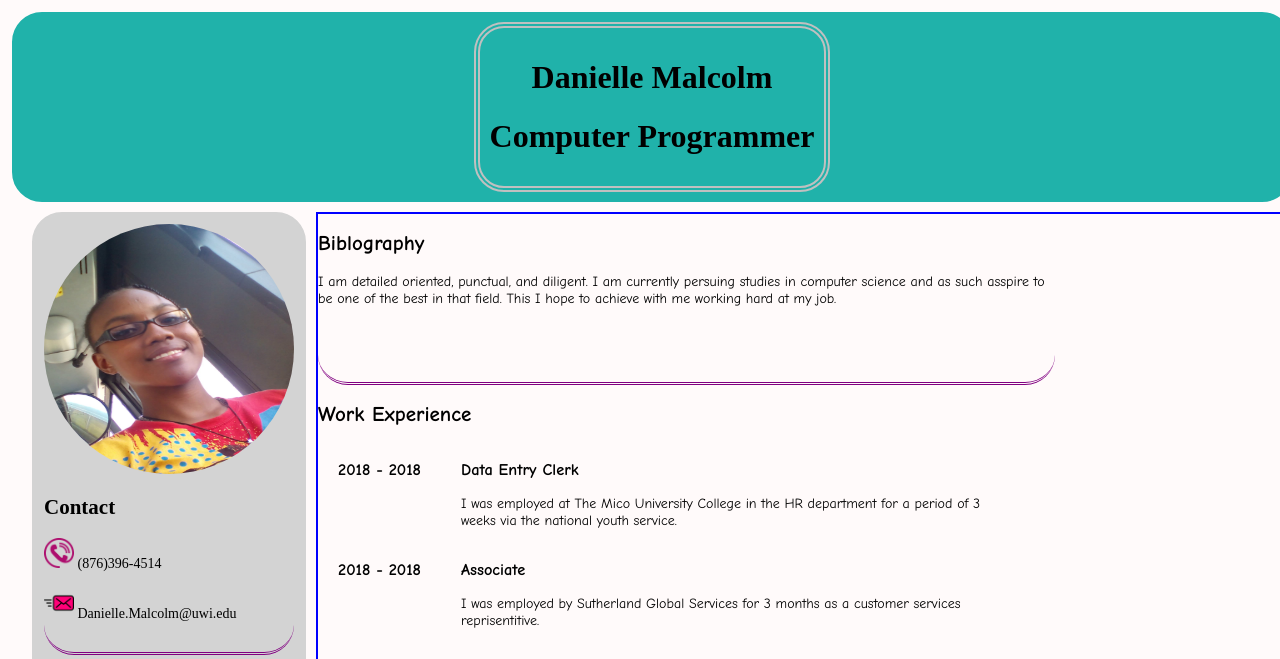
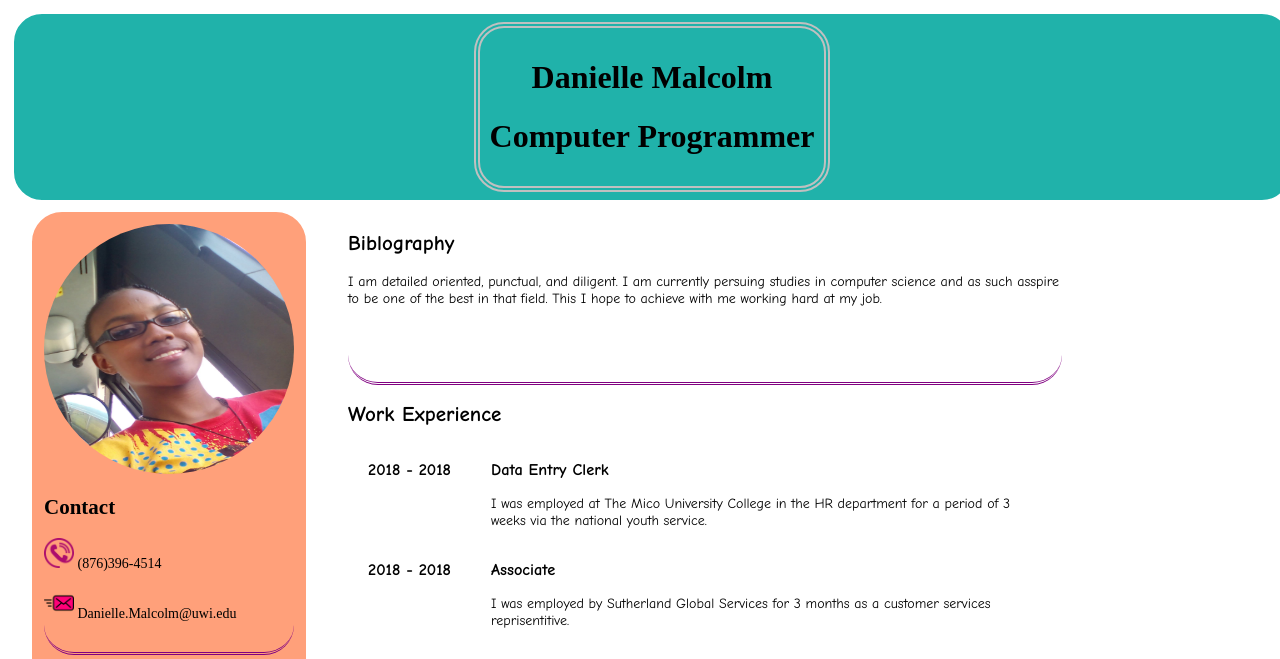
Before and after one commit to Dannzii1/DanielleMalcolm.github.io, a plain HTML site: page Index.html in a window 1280 px wide. Shown: the top 659 px of the page. Drawn offline with Linux system fonts and the light colour scheme.

Commit message:
Changing of color and added some new grid columbs

```diff
--- a/Style.css
+++ b/Style.css
@@ -1,10 +1,10 @@
 body {
   padding: 0;
   margin: 0;
-  background:Snow;
+  background:white;
 }
 .mygrid {
-  border: 2px Snow solid;
+  border: 2px white solid;
   width: 1300px;
   height: 1300px;
   display: grid;
@@ -17,7 +17,7 @@ body {
   grid-column-end: 7;
   grid-row-start: 1;
   grid-row-end: 3;
-  border: 2px LightSeaGreen solid;
+  border: 2px white solid;
   background-color: LightSeaGreen;
   display: flex;
   justify-content: center;
@@ -35,8 +35,8 @@ body {
   grid-column-end: 4;
   grid-row-start: 3;
   grid-row-end: 5;
-  border: 2px Lightgrey solid;
-  background-color: Lightgrey;
+  border: 2px lightsalmon solid;
+  background-color: lightsalmon;
   padding: 10px;
   margin-left: 30px;
   margin-right: 10px;
@@ -54,9 +54,10 @@ body {
   grid-column-end: 7;
   grid-row-start: 3;
   grid-row-end: 3;
-  border: 2px blue solid;
-  background-color:snow;
+  border: 2px white solid;
+  background-color:white;
   margin-top: 10px;
+  margin-left: 30px;
   font-family: Calibri;
   font-size: 14px;
   grid=clear;
```
